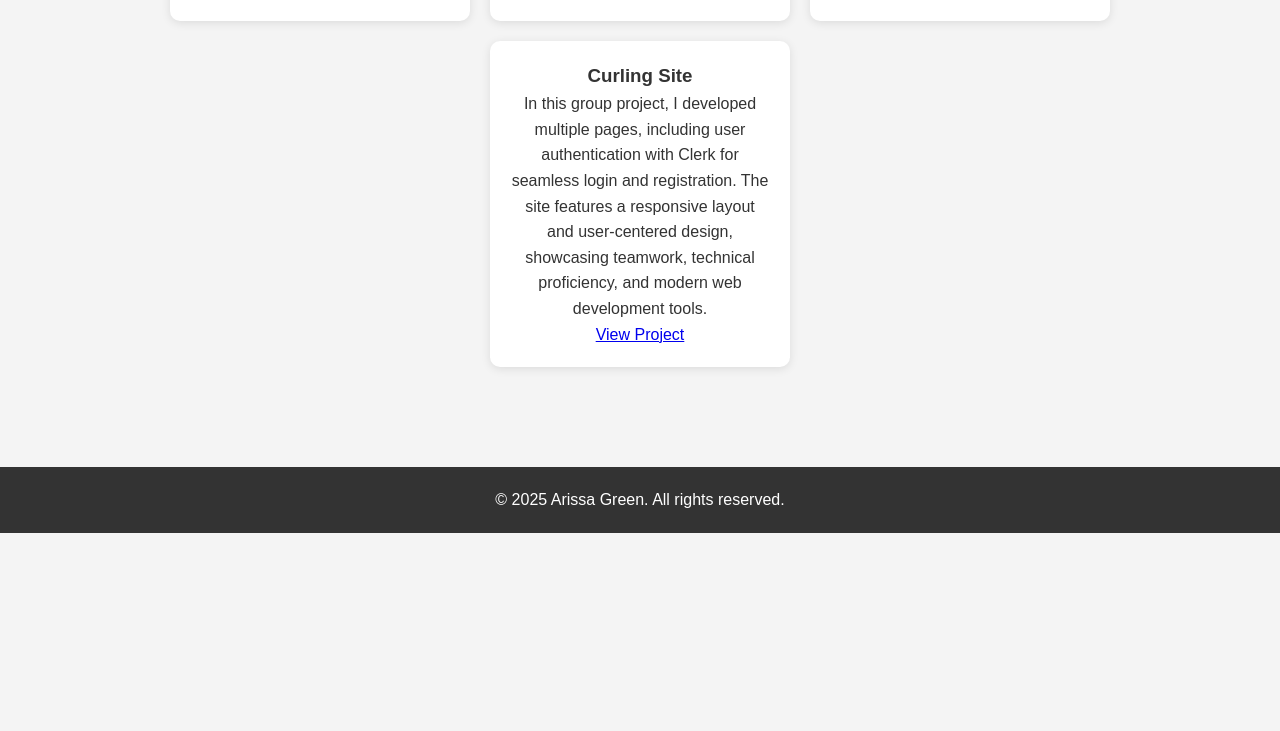
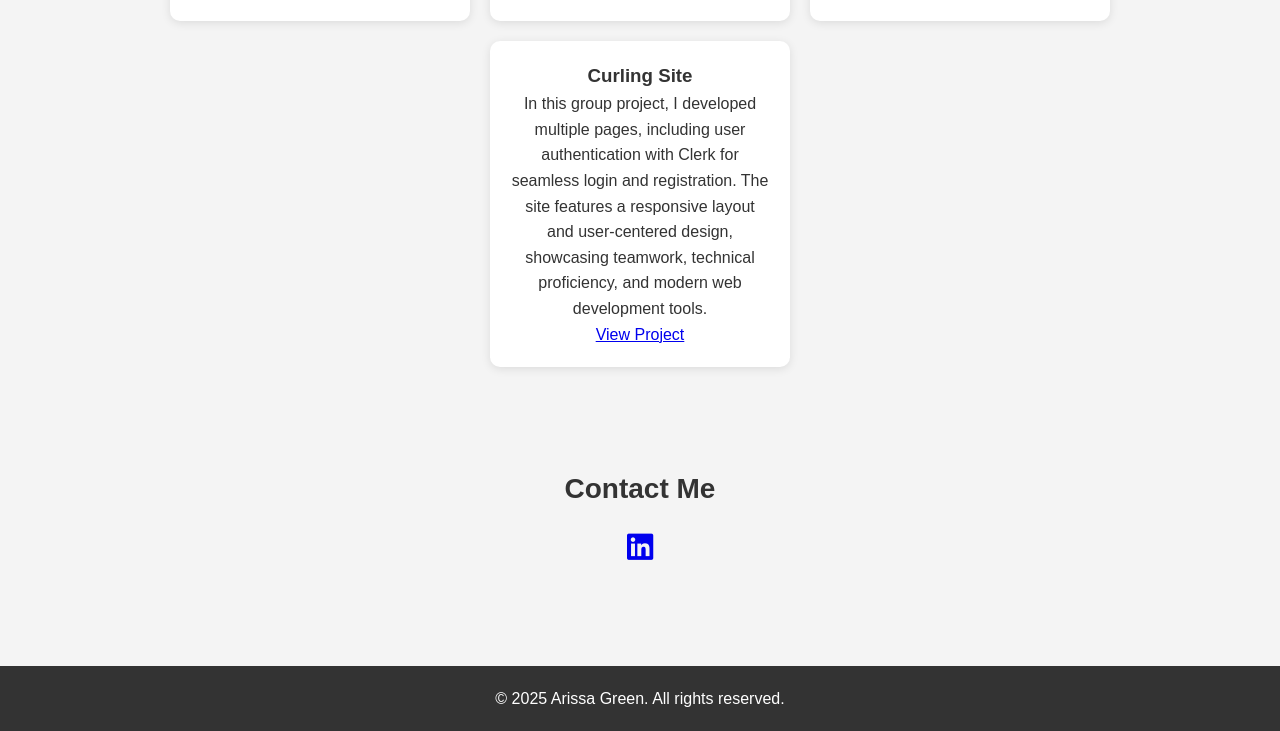
Before and after one commit to arigree/portfolio_one, a website with bundled scripts: page index.html in a window 1280 px wide. Shown: the part 1421-2152 px from the top of the page. Before the commit the page ends 1954 px from the top, so only its background shows below. Built offline with nearby package versions, Linux system fonts and the light colour scheme; files whose address does not match are found by name.

Commit message:
testing linkedin

```diff
--- a/index.html
+++ b/index.html
@@ -90,7 +90,7 @@
       </div>
     </section>
 
-    <!-- <section id="contact">
+    <section id="contact">
       <h2>Contact Me</h2>
       <div class="socials">
         <a
@@ -98,11 +98,10 @@
 
         "
           target="_blank"
-          rel="noopener noreferrer"
           ><i class="fa-brands fa-linkedin"></i
         ></a>
       </div>
-    </section> -->
+    </section>
 
     <footer>
       <p>&copy; 2025 Arissa Green. All rights reserved.</p>
```
